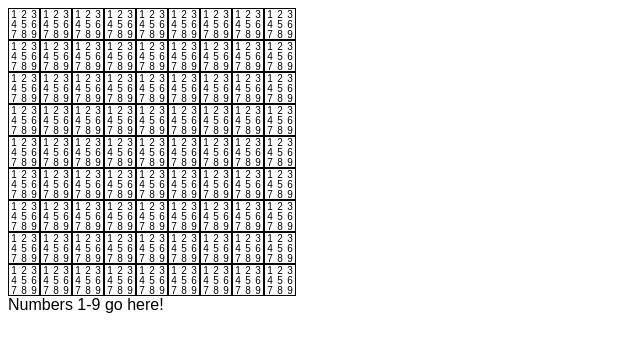
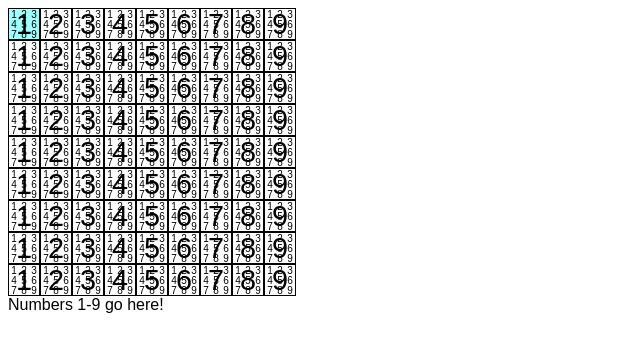
Before and after one commit to tamj0rd2/sudoku, a React (Vite) app: page / in a window 1280 px wide. Shown: the top 352 px of the page, without its empty margins (0-640 px from the left). Built offline with nearby package versions, Linux system fonts and the light colour scheme.

Commit message:
Continue refactoring selection reducer

```diff
--- a/src/components/Answer.tsx
+++ b/src/components/Answer.tsx
@@ -13,7 +13,7 @@ export default function Answer({ num }: AnswerProps) {
     alignItems: 'center',
     height: dimen,
     width: dimen,
-    fontSize: '2em',
+    fontSize: '1.8em',
   }
 
   return <div style={style}>{num}</div>
--- a/src/components/Board.tsx
+++ b/src/components/Board.tsx
@@ -1,55 +1,37 @@
 import React, { useReducer } from 'react'
 import Cell from './Cell'
-
-interface Coordinate {
-  col: number
-  row: number
-}
-
-interface CoordinateAction {
-  type: 'RELATIVE' | 'ABSOLUTE'
-  payload: string | Coordinate
-}
+import Reducer from '~reducers'
 
 const getCellId = (col: number, row: number) => `${col},${row}`
-const isValidIndex = (num: number) => num > 0 && num <= 9
 
-const coordinateReducer = (current: Coordinate, action: CoordinateAction): Coordinate => {
-  if (action.type === 'RELATIVE') {
-    switch (action.payload as string) {
-      case 'ArrowUp': {
-        const nextRow = current.row - 1
-        return isValidIndex(nextRow) ? { col: current.col, row: nextRow } : current
-      }
-      case 'ArrowRight': {
-        const nextCol = current.col + 1
-        return isValidIndex(nextCol) ? { col: nextCol, row: current.row } : current
-      }
-      case 'ArrowDown': {
-        const nextRow = current.row + 1
-        return isValidIndex(nextRow) ? { col: current.col, row: nextRow } : current
-      }
-      case 'ArrowLeft': {
-        const nextCol = current.col - 1
-        return isValidIndex(nextCol) ? { col: nextCol, row: current.row } : current
-      }
-      default:
-        return current
-    }
-  }
+const initBoardState = (): BoardState => {
+  const cells = Array.from({ length: 9 }, (_, x) => {
+    return Array.from(
+      { length: 9 },
+      (_, y): CellData => {
+        const col = y + 1
+        const row = x + 1
+        return {
+          col,
+          row,
+          //id: `${col},${row}`,
+          //isSelected: false,
+          //answer: '',
+          //marks: [1, 2, 7],
+          // solution: ''
+        }
+      },
+    )
+  })
 
-  if (action.type === 'ABSOLUTE') {
-    return action.payload as Coordinate
-  }
-
-  return current
+  return { cells, selectedCell: cells[0][0] }
 }
 
 export default function Board(): JSX.Element {
-  const [selectedCell, dispatch] = useReducer(coordinateReducer, { col: 0, row: 0 })
+  const [state, dispatch] = useReducer(Reducer, initBoardState())
 
   return (
-    <div tabIndex={0} onKeyDown={e => dispatch({ type: 'RELATIVE', payload: e.key })}>
+    <div tabIndex={0} onKeyDown={e => dispatch({ type: 'SELECT_RELATIVE', payload: e.key })}>
       {Array.from({ length: 9 }).map((_, y) => {
         const row = y + 1
         return (
@@ -60,8 +42,10 @@ export default function Board(): JSX.Element {
 
               return (
                 <Cell
-                  select={() => dispatch({ type: 'ABSOLUTE', payload: { col, row } })}
-                  isSelected={selectedCell.col === col && selectedCell.row === row}
+                  selectCell={() => dispatch({ type: 'SELECT_ABSOLUTE', payload: { col, row } })}
+                  isSelected={state.selectedCell.col === col && state.selectedCell.row === row}
+                  answer={col}
+                  setAnswer={() => {}}
                   key={cellId}
                 />
               )
--- a/src/components/Cell.tsx
+++ b/src/components/Cell.tsx
@@ -4,11 +4,18 @@ import PencilMarks from './PencilMarks'
 
 interface CellProps {
   isSelected: boolean
-  select: () => void
+  selectCell: () => void
+  answer: number | ''
+  setAnswer: () => void
 }
 
 // TODO: use styled components
-export default function Cell({ isSelected, select }: CellProps): JSX.Element {
+export default function Cell({
+  answer,
+  setAnswer,
+  isSelected,
+  selectCell,
+}: CellProps): JSX.Element {
   const divRef = useRef<HTMLDivElement>(null)
 
   const dimen = '30px'
@@ -29,8 +36,8 @@ export default function Cell({ isSelected, select }: CellProps): JSX.Element {
   }
 
   return (
-    <div tabIndex={0} style={styles} onClick={select} ref={divRef}>
-      <Answer num="" />
+    <div onKeyDown={setAnswer} tabIndex={0} style={styles} onClick={selectCell} ref={divRef}>
+      <Answer num={answer} />
       <PencilMarks />
     </div>
   )
--- /dev/null
+++ b/src/reducers/index.ts
@@ -0,0 +1,10 @@
+import selectionReducer, { SelectionAction } from './selection'
+
+type CellAction = SelectionAction
+
+export default function(current: BoardState, action: CellAction) {
+  if (action.type.startsWith('SELECT')) {
+    return selectionReducer(current, action)
+  }
+  return current
+}
--- /dev/null
+++ b/src/reducers/selection.ts
@@ -0,0 +1,43 @@
+export type SelectionAction =
+  | {
+      type: 'SELECT_RELATIVE'
+      payload: string
+    }
+  | {
+      type: 'SELECT_ABSOLUTE'
+      payload: Coordinate
+    }
+
+const getNextState = (state: BoardState, item: keyof Coordinate, change: 1 | -1): BoardState => {
+  const nextIndex = state.selectedCell[item] + change
+  if (nextIndex >= 1 && nextIndex <= 9) {
+    const selectedCell = { ...state.selectedCell, [item]: nextIndex }
+    return { ...state, selectedCell }
+  }
+  return state
+}
+
+const selectionReducer = (state: BoardState, action: SelectionAction): BoardState => {
+  if (action.type === 'SELECT_RELATIVE') {
+    switch (action.payload) {
+      case 'ArrowUp':
+        return getNextState(state, 'row', -1)
+      case 'ArrowDown':
+        return getNextState(state, 'row', 1)
+      case 'ArrowRight':
+        return getNextState(state, 'col', 1)
+      case 'ArrowLeft':
+        return getNextState(state, 'col', -1)
+      default:
+        return state
+    }
+  }
+
+  if (action.type === 'SELECT_ABSOLUTE') {
+    return { ...state, selectedCell: action.payload }
+  }
+
+  return state
+}
+
+export default selectionReducer
```
Also changed, not shown: src/types.d.ts (added, +11 -0 lines), .eslintrc.js.
